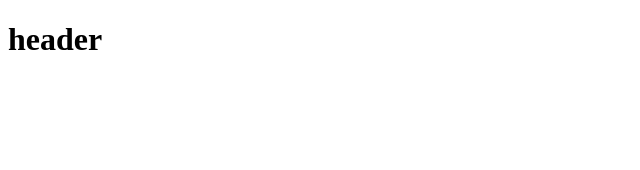
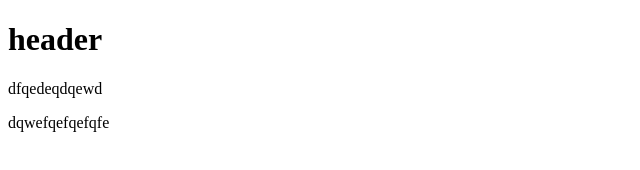
Before and after one commit to LimmmYongJun/crap-portfolio, a plain HTML site: page index.html in a window 1280 px wide. Shown: the whole page, without its empty margins (0-640 px from the left). Drawn offline with Linux system fonts and the light colour scheme.

Commit message:
added paragraph into index html

```diff
--- a/index.html
+++ b/index.html
@@ -7,5 +7,7 @@
 </head>
 <body>
     <h1>header</h1>
+    <p>dfqedeqdqewd</p>
+    <p>dqwefqefqefqfe</p>
 </body>
 </html>
```
